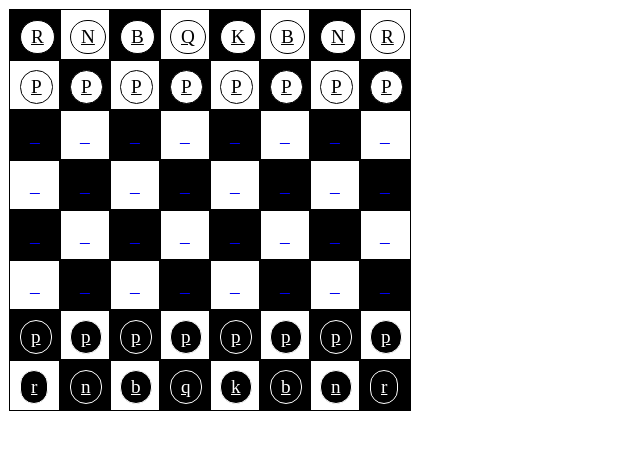
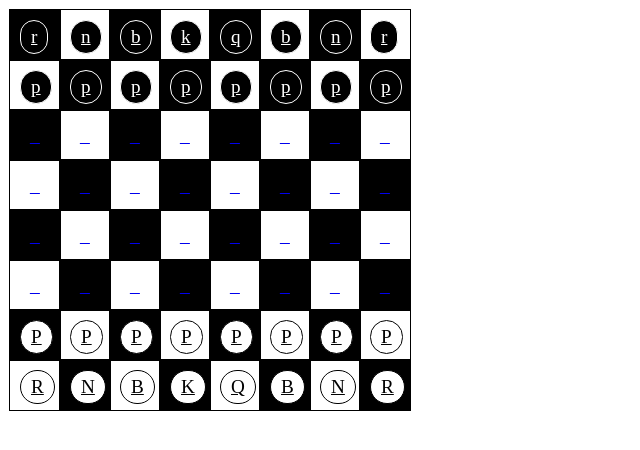
Before and after one commit to zackpudil/redux-chess-app, a React app: page / in a window 1280 px wide. Shown: the top 450 px of the page, without its empty margins (0-640 px from the left). Built offline with nearby package versions, Linux system fonts and the light colour scheme.

Commit message:
Updated board to have white be the default view

```diff
--- a/src/components/board.jsx
+++ b/src/components/board.jsx
@@ -12,7 +12,7 @@ class Board extends React.Component {
 	render() {
 		return (
 			<div className="board">
-				{this.props.squares.map((s, i) => <Square key={i} {...s}
+				{this.props.squares.slice().reverse().map((s, i) => <Square key={i} {...s}
 					routePiece={this.props.routePiece}
 					movePiece={this.props.movePiece} />)}
 			</div>
```
